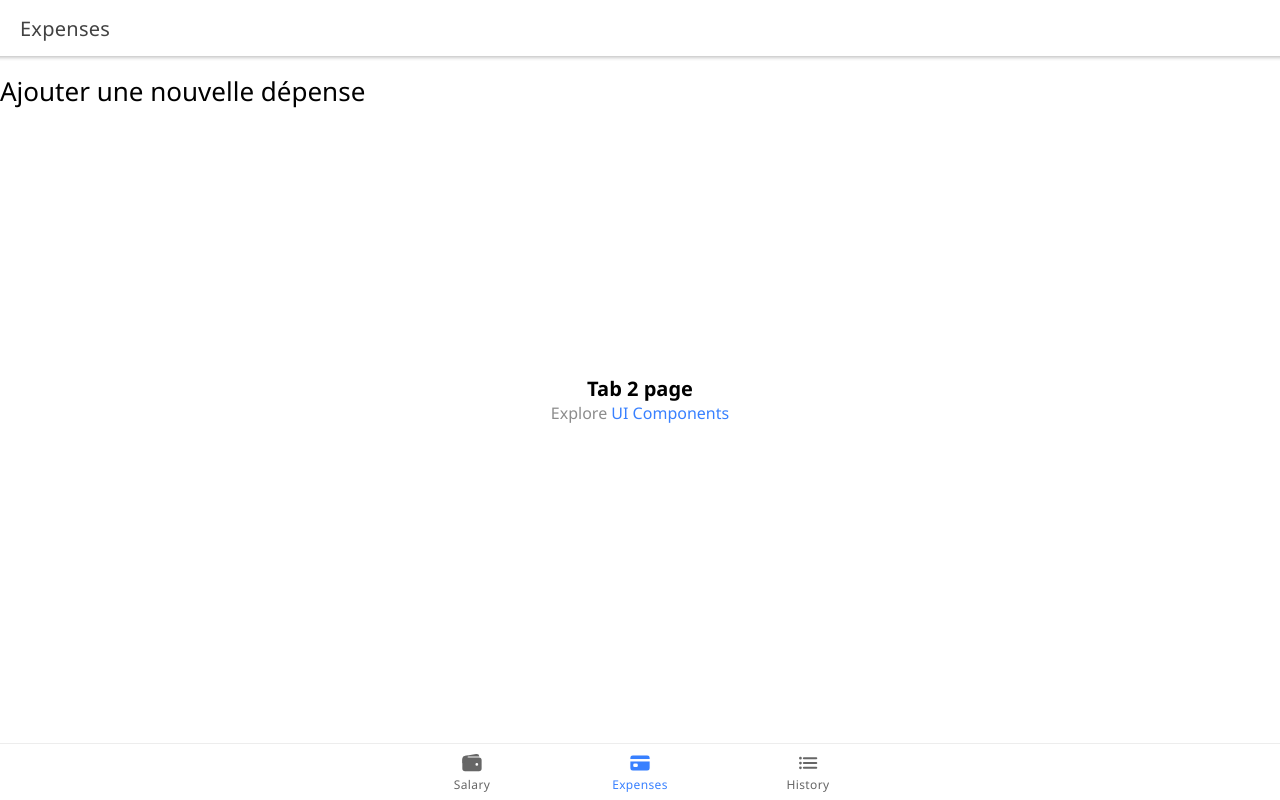
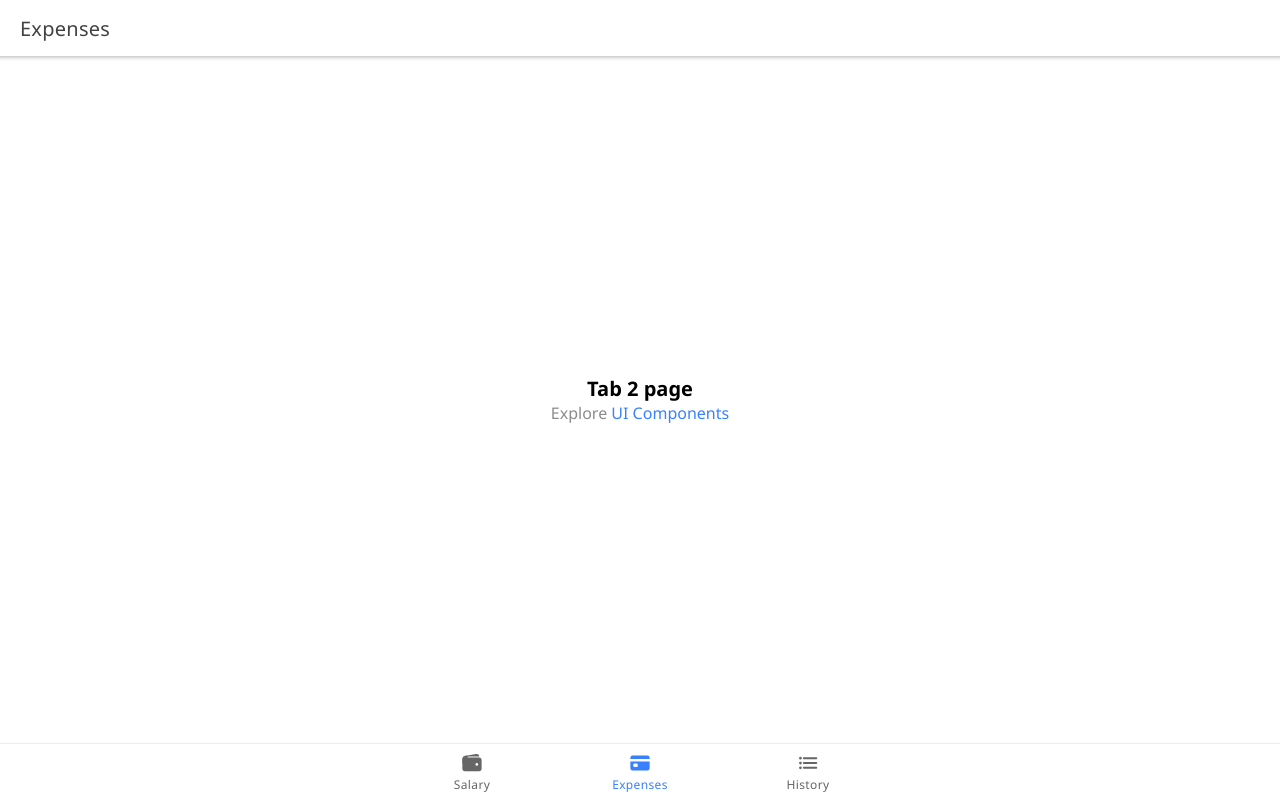
Before and after one commit to Justsecret123/eWallet-school-project, a React (Create React App) app: page /tab2 in a window 1280 px wide. Built offline with nearby package versions, Linux system fonts and the light colour scheme.

Commit message:
Nothing to say

```diff
--- a/src/pages/ExpensesTab.tsx
+++ b/src/pages/ExpensesTab.tsx
@@ -17,7 +17,7 @@ const ExpensesTab: React.FC = () => {
           </IonToolbar>
         </IonHeader>
         <ExploreContainer name="Tab 2 page" />
-        <h1>Ajouter une nouvelle dépense</h1>
+
       </IonContent>
     </IonPage>
   );
```
